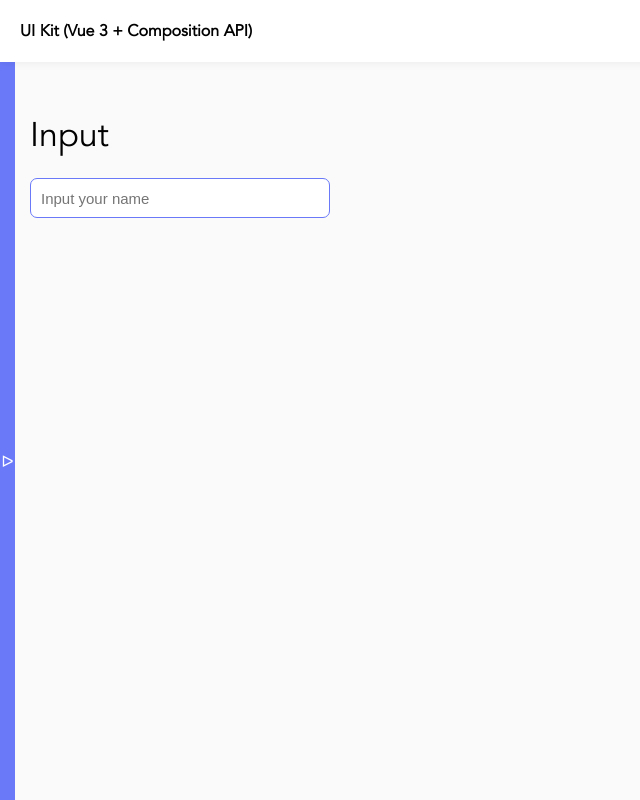
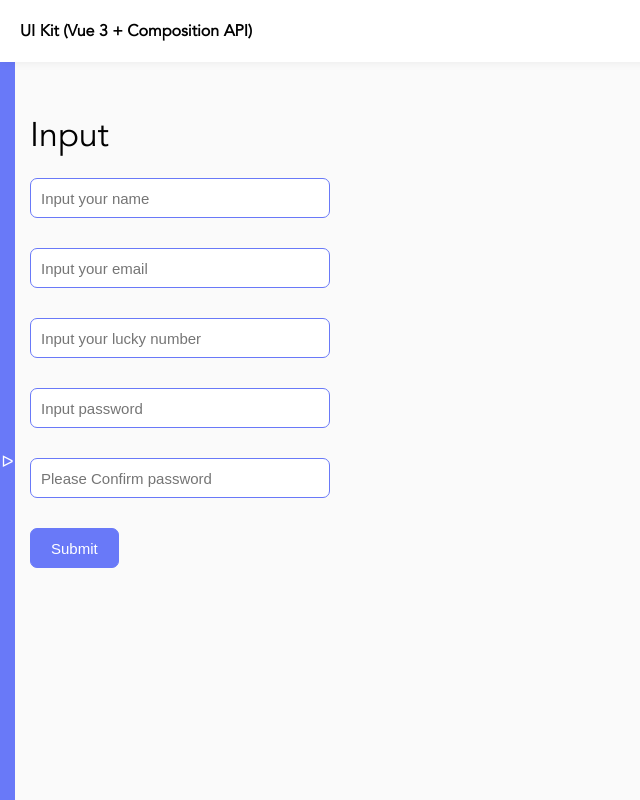
Before and after one commit to Appurup-AI/uikit-vue, a Vue app: page /input in a window 1280 px wide. Shown: the whole page, without its empty margins (0-640 px from the left). Built offline with nearby package versions, Linux system fonts and the light colour scheme.

Commit message:
реализация Input компонента

```diff
--- a/src/views/Input.vue
+++ b/src/views/Input.vue
@@ -1,24 +1,43 @@
 <script setup>
 import { computed, ref } from "vue";
 import useVuelidate from "@vuelidate/core";
-import { minLength } from "@vuelidate/validators";
+import { helpers, minLength, maxLength, numeric, email, sameAs } from "@vuelidate/validators";
 
 import Input from "@/components/Input.vue";
+import Button from "@/components/Button.vue";
 
 const nameField = ref("");
+const emailField = ref("");
+const luckyField = ref("");
+const passwordField = ref("");
+const confirmPasswordField = ref("");
 
 const rules = computed(() => ({
   nameField: {
-    minLength: minLength(3),
+    minLength: helpers.withMessage(`Минимальная длина: 3 символа`, minLength(3)),
+  },
+  emailField: { email: helpers.withMessage("Вы ввели неверный email", email) },
+  luckyField: {
+    maxLength: helpers.withMessage("Максимальная длина: 2 символа", maxLength(2)),
+    numeric: helpers.withMessage("Вы можете ввести только цифры", numeric),
+  },
+  confirmPasswordField: {
+    sameAs: helpers.withMessage(`Пароли не совпадают`, sameAs(passwordField.value)),
   },
 }));
 
-const v = useVuelidate(rules, { nameField });
+const v = useVuelidate(rules, { nameField, emailField, luckyField, confirmPasswordField });
+
+const submitForm = () => {
+  v.value.$touch();
+  if (v.value.$error) return;
+  alert("submit");
+};
 </script>
 <template>
   <h1 class="heading-1">Input</h1>
   <div class="line">
-    <form>
+    <form @submit.prevent="submitForm">
       <Input
         label="Your name"
         name="name"
@@ -26,7 +45,35 @@ const v = useVuelidate(rules, { nameField });
         v-model:value="v.nameField.$model"
         :error="v.nameField.$errors"
       />
-      {{ nameField }}
+      <Input
+        label="Your mail"
+        name="email"
+        placeholder="Input your email"
+        v-model:value="v.emailField.$model"
+        :error="v.emailField.$errors"
+      />
+      <Input
+        label="Your lucky number"
+        name="lucky"
+        placeholder="Input your lucky number"
+        v-model:value="v.luckyField.$model"
+        :error="v.luckyField.$errors"
+      />
+      <Input
+        label="Your password"
+        name="password"
+        placeholder="Input password"
+        v-model:value="passwordField"
+        type="password"
+      />
+      <Input
+        label="Confirm password"
+        name="confirm"
+        placeholder="Please Confirm password"
+        v-model:value="v.confirmPasswordField.$model"
+        :error="v.confirmPasswordField.$errors"
+      />
+      <Button label="Submit" color="primary" />
     </form>
   </div>
 </template>
```
Also changed, not shown: 1 other file (tests, documents, lock files or other folders).
